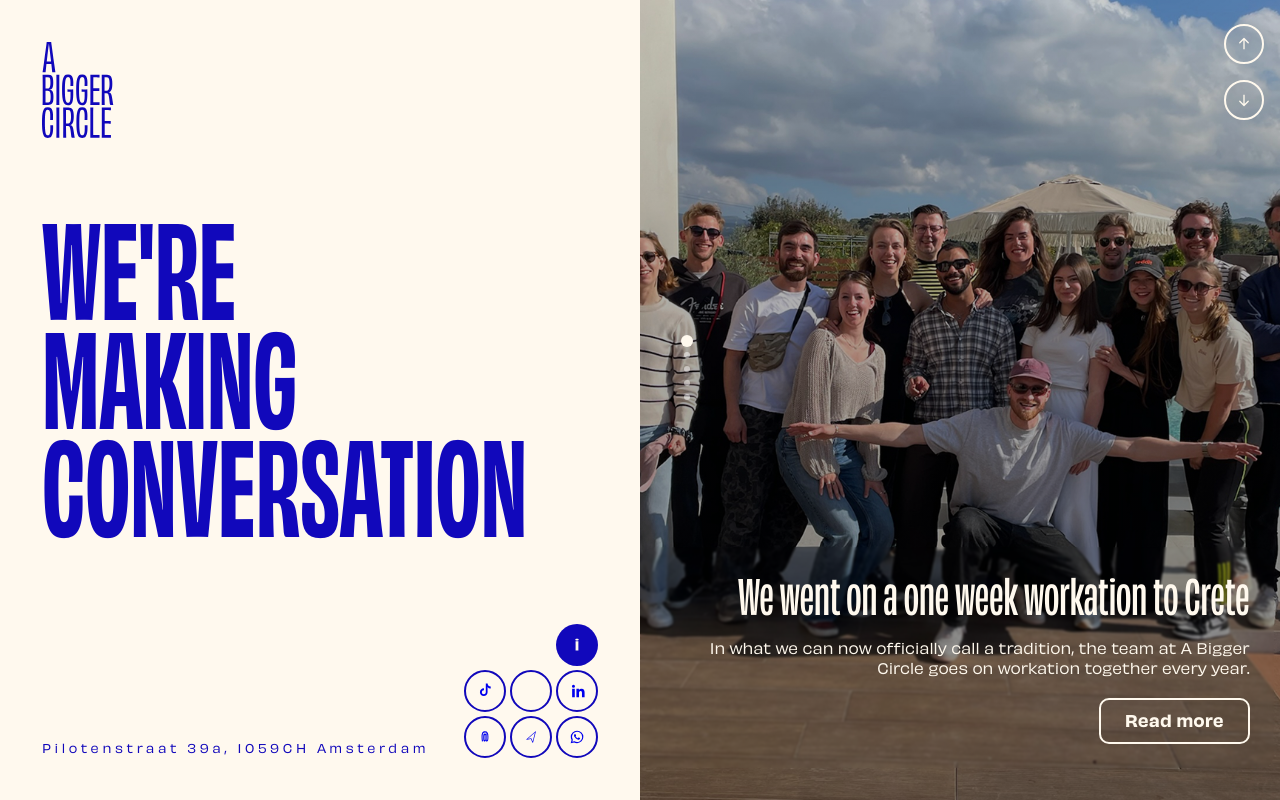
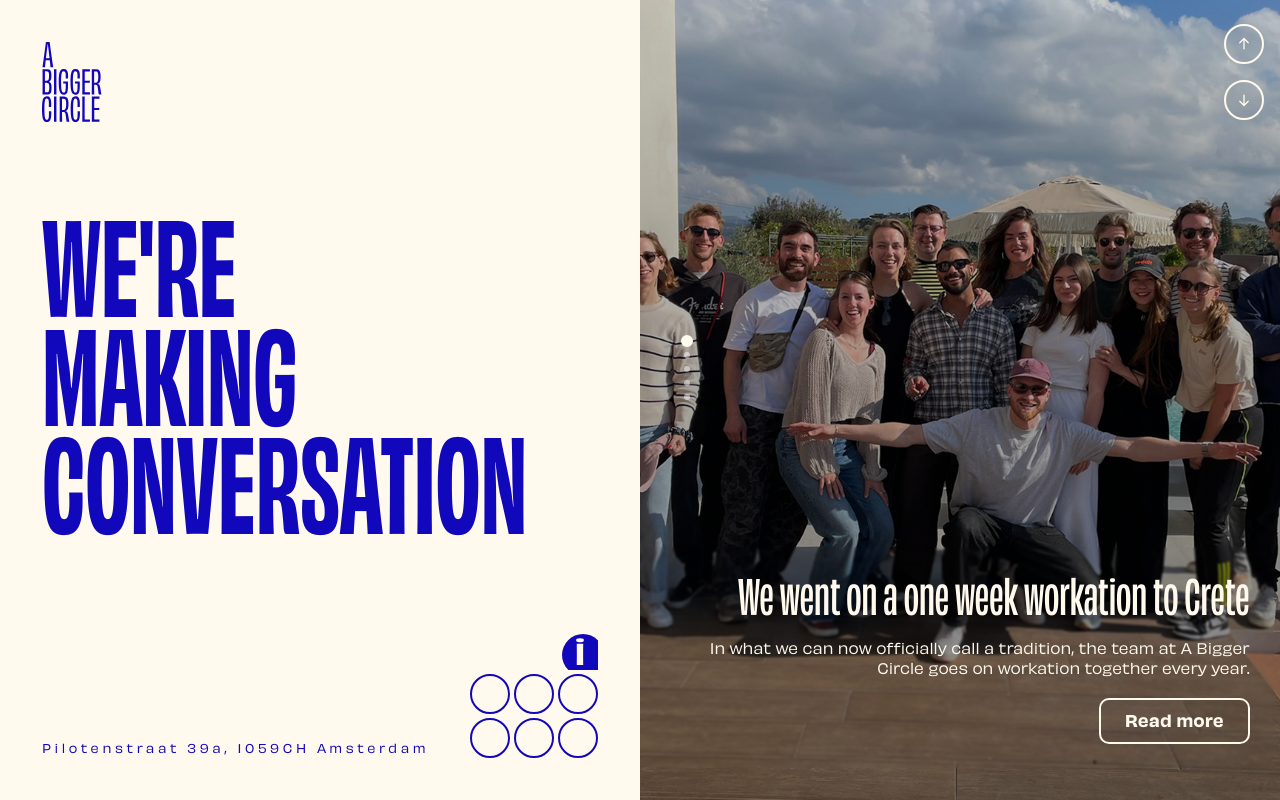
Before and after one commit to TanPham0000/ABC, a PHP site: page / in a window 1280 px wide. Run offline with PHP 8.4, Linux system fonts and the light colour scheme.

Commit message:
30/04/2025 svg broken

```diff
--- a/css/carousel.css
+++ b/css/carousel.css
@@ -97,24 +97,24 @@
 }
 
 .carousel-btn {
+  display: flex;
+  justify-content: center;
+  align-items: center;
   width: 2.5rem;
   height: 2.5rem;
   border-radius: 50%;
   cursor: pointer;
-
 }
 
 #nextBtn, #prevBtn {
   background: transparent;
-
+  fill: transparent;
   border: 2px solid var(--secondary);
   transition: var(--transition);
 }
 
-#nextBtn:hover, #prevBtn:hover {
-  background: var(--secondary);
-  color: var(--primary);
-  mix-blend-mode: screen;
+#nextBtn:hover, #prevBtn:hover{
+  background: var(--primary);
 }
 /* ===== Carousel Dots ===== */
 .carousel-dots {
--- a/css/icons.css
+++ b/css/icons.css
@@ -1,4 +1,3 @@
-
 /* Social Navigation Positioning */
 .social-nav {
   display: flex;
@@ -13,14 +12,6 @@
   flex-direction: column;
   gap: 4px;
 }
-.social-list {
-  display: flex;
-  flex-direction: column;
-  list-style: none;
-  padding: 0;
-  margin: 0;
-  gap: 4px;
-}
 .social-grid {
   display: grid;
   grid-template-columns: repeat(3, 1fr);
@@ -30,88 +21,34 @@
   list-style: none;
 }
 
-/* Social Link Adjustments */
+/* icon styles */
+svg {
+  display: flex;
+  justify-content: center;
+  align-items: center;
+  width: fit-content;
+  height: 36px;
+  margin: auto;
+  transition: all 0.3s ease;
+}
+
 .social-link {
   display: flex;
-  width: 42px;
-  height: 42px;
+  justify-content: center;
+  align-items: center;
+  width: 100%;
+  height: 100%;
+  border: 2px solid var(--primary);
   border-radius: 50%;
-  border: 2px solid var(--primary);
-  transition: var(--transition);
+  background-color: var(--secondary);
+  color: var(--primary);
+  text-decoration: none;
 }
 
-/* SVG icon styling */
-.social-link svg {
-  height: 48px;
-  fill: var(--secondary);
-}
-
-svg {
-  width: 100%;
-  height: 100%;
-  margin: 0 auto;
-}
-
-/* Info icon specific styling */
-.info-icon {
-  position: relative;
-  width: 42px;
-  height: 42px;
-  border-radius: 50%;
-  background-color: var(--primary);
-  display: flex;
-  justify-content: end;
-}
-
-.info-icon-item {
-  gap: 4px;
-  display: flex;
-}
-
-.info-icon .social-icon,
-.info-icon svg path {
-  fill: var(--secondary);
-  color: var(--primary);
-}
-
-.info-icon:hover {
-  background-color: var(--pink);
-  color: var(--primary);
-  border-color: var(--primary);
-  border-width: 2px solid;
-  transition: var(--transition);
-}
-
-/* Ensure SVGs are properly centered */
-.social-link svg,
-.info-icon svg {
-  display: block;
-  width: 100%;
-  height: 100%;
-  margin: 0 auto;
-}
-
-/* Hover effects */
 .social-link:hover {
-  transform: scale(1.05);
   background-color: var(--primary);
   color: var(--secondary);
-}
-
-/* Info Icon Specific */
-.info-icon {
-  background-color: var(--primary);
-  border-radius: 50%;
-  display: flex;
-  align-items: center;
-  justify-content: center;
-}
-.info-icon .social-icon {
-  color: var(--primary);
-}
-/* Overlay Social Icons - Different Color Scheme */
-.overlay .social-icon {
-  color: var(--primary);
+  transform: scale(1.05);
 }
 
 @media (max-width: 768px) {
--- a/css/overlay.css
+++ b/css/overlay.css
@@ -47,7 +47,7 @@
   display: flex;
   flex-direction: column;
   justify-content: space-between;
-  padding: 2rem 3rem;
+  padding: 42px;
   position: relative;
 }
 
@@ -73,7 +73,7 @@
 }
 
 .logo-desktop, .logo-mobile {
-  height: 6rem;
+  height: 5rem;
   justify-content: start;
 }
 
--- a/index.html
+++ b/index.html
@@ -11,7 +11,13 @@
     <link rel="stylesheet" href="./css/icons.css">
     <link rel="icon" href="assets/favicon.ico">
   </head>
+
    <body>
+    <!-- SVG Sprite Sheet -->
+    <svg xmlns="http://www.w3.org/2000/svg" style="display: none;">
+
+    </svg>
+
     <main class="container">
       <section class="left" aria-labelledby="conversation-title">
         <div class="inner-container">
@@ -33,17 +39,15 @@
               <div class="social-container">
                 <li class="info-icon-item">
                   <a href="/about" class="info-icon" aria-label="More information about us">
-                    <svg width="60" height="60" viewBox="0 0 60 60" xmlns="http://www.w3.org/2000/svg">
-                      <path d="M32.04 38h-4.07c.04-2.11.04-4.25.04-6.9 0-2.52-.02-4.39-.05-6.43h4.07c-.06 2-.06 3.78-.06 6.27v.57c0 2.82 0 4.49.07 6.49m.37-15.62c0 .66-.33 1.25-2.4 1.25-2.09 0-2.42-.59-2.42-1.25 0-.7.37-1.17 2.42-1.17 2.02 0 2.4.47 2.4 1.17" fill="currentColor"/>
-                    </svg>
+                    <svg xmlns="http://www.w3.org/2000/svg" fill="none" viewBox="0 0 72 72"><circle cx="42" cy="42" r="42" fill="#1108BB"/><path fill="#FFF9EE" d="M42.476 62h-12.95c.14-6.72.14-13.51.14-21.98 0-7.98-.07-13.93-.14-20.44h12.95c-.21 6.37-.21 12.04-.21 19.95V41.35c0 8.96 0 14.28.21 20.65Zm1.19-49.7c0 2.1-1.05 3.99-7.63 3.99-6.65 0-7.7-1.89-7.7-3.99 0-2.24 1.19-3.71 7.7-3.71 6.44 0 7.63 1.47 7.63 3.71Z"/></svg>
                   </a>
                 </li>
                 <ul class="social-grid">
                   <!-- TikTok -->
                   <li>
                     <a href="https://tiktok.com/@abiggercircle" class="social-link" aria-label="TikTok" target="_blank">
-                      <svg width="60" height="60" viewBox="0 0 60 60" xmlns="http://www.w3.org/2000/svg">
-                        <path d="M39 26.1a5.3 5.3 0 0 1-4.93-2.4v8.22c0 3.36-2.7 6.08-6.04 6.08S22 35.28 22 31.93s2.7-6.08 6.04-6.08l.37.02v3c-.13-.02-.24-.05-.37-.05a3.09 3.09 0 0 0-3.08 3.1 3.09 3.09 0 0 0 3.08 3.11c1.7 0 3.2-1.35 3.2-3.07L31.27 18h2.85A5.33 5.33 0 0 0 39 22.77v3.32Z" fill="currentColor"/>
+                      <svg width="60" height="60">
+                        <use xlink:href="#tiktok-icon"></use>
                       </svg>
                     </a>
                   </li>
@@ -51,17 +55,18 @@
                   <!-- Instagram -->
                   <li>
                     <a href="https://instagram.com/abiggercircle" class="social-link" aria-label="Instagram" target="_blank">
-                      <svg xmlns="http://www.w3.org/2000/svg" x="0px" y="0px" width="48" height="48" viewBox="0 0 48 48">
-                        <path d="M 16.5 5 C 10.16639 5 5 10.16639 5 16.5 L 5 31.5 C 5 37.832757 10.166209 43 16.5 43 L 31.5 43 C 37.832938 43 43 37.832938 43 31.5 L 43 16.5 C 43 10.166209 37.832757 5 31.5 5 L 16.5 5 z M 16.5 8 L 31.5 8 C 36.211243 8 40 11.787791 40 16.5 L 40 31.5 C 40 36.211062 36.211062 40 31.5 40 L 16.5 40 C 11.787791 40 8 36.211243 8 31.5 L 8 16.5 C 8 11.78761 11.78761 8 16.5 8 z M 34 12 C 32.895 12 32 12.895 32 14 C 32 15.105 32.895 16 34 16 C 35.105 16 36 15.105 36 14 C 36 12.895 35.105 12 34 12 z M 24 14 C 18.495178 14 14 18.495178 14 24 C 14 29.504822 18.495178 34 24 34 C 29.504822 34 34 29.504822 34 24 C 34 18.495178 29.504822 14 24 14 z M 24 17 C 27.883178 17 31 20.116822 31 24 C 31 27.883178 27.883178 31 24 31 C 20.116822 31 17 27.883178 17 24 C 17 20.116822 20.116822 17 24 17 z"></path>
+                      <svg width="60" height="60">
+                        <use xlink:href="#instagram-icon"></use>
                       </svg>
                     </a>
                   </li>
 
+
                   <!-- LinkedIn -->
                   <li>
                     <a href="https://linkedin.com/company/abiggercircle" class="social-link" aria-label="LinkedIn" target="_blank">
-                      <svg width="60" height="60" viewBox="0 0 60 60" xmlns="http://www.w3.org/2000/svg">
-                        <path d="M22.33 26.64H26.5V40h-4.17V26.64ZM24.41 20a2.4 2.4 0 1 1 0 4.81 2.41 2.41 0 0 1-2.41-2.41A2.4 2.4 0 0 1 24.41 20Zm4.67 6.64h3.97v1.83h.05a4.35 4.35 0 0 1 3.92-2.17c4.19 0 4.97 2.77 4.97 6.37V40h-4.14v-6.5c0-1.55-.03-3.54-2.16-3.54-2.12 0-2.48 1.69-2.48 3.43V40h-4.14V26.64Z" fill="currentColor"/>
+                      <svg width="60" height="60">
+                        <use xlink:href="#linkedin-icon"></use>
                       </svg>
                     </a>
                   </li>
@@ -69,8 +74,8 @@
                   <!-- Email -->
                   <li>
                     <a href="mailto:contact@abiggercircle.com" class="social-link" aria-label="Email us" target="_blank">
-                      <svg width="60" height="60" viewBox="0 0 60 60" xmlns="http://www.w3.org/2000/svg">
-                        <path d="M30.07 20.98c4 0 5.37 2.9 5.37 8.78 0 5.66-.77 7.4-2.49 7.4-1.25 0-1.82-.67-1.84-2.2H31c-.22 1.18-.7 2.2-1.8 2.2-1.44 0-2.03-1.02-2.03-6.72 0-5.17.77-6.02 1.91-6.02.68 0 1.19.44 1.48 1.18l.1-.02-.02-.99c.36.02.73.05 1.08.05.24 0 .62 0 .97-.03-.07 1.57-.07 4.87-.07 9.18 0 .97.14 1.27.47 1.27.44 0 .7-.9.7-5.12 0-4.82-.57-7.24-3.7-7.24-3.08 0-3.91 2.18-3.91 7.4 0 2.24.26 4.74.77 6.66a8.7 8.7 0 0 0-1.8.4c-.45-2.1-.6-4.8-.6-7.22 0-6.18 1.54-8.96 5.52-8.96Zm-.86 9.38c0 4.09.25 4.57.7 4.57.43 0 .76-.44.76-2v-5.87a1.32 1.32 0 0 0-.6-.15c-.57 0-.86.4-.86 3.83Z" fill="currentColor"/>
+                      <svg width="60" height="60">
+                        <use xlink:href="#email-icon"></use>
                       </svg>
                     </a>
                   </li>
@@ -78,8 +83,8 @@
                   <!-- X (Twitter) -->
                   <li>
                     <a href="https://x.com/abiggercircle" class="social-link" aria-label="X" target="_blank">
-                      <svg width="60" height="60" viewBox="0 0 60 60" xmlns="http://www.w3.org/2000/svg">
-                        <path d="m33.27 38.54 4.37-16.98c.06-.23-.02-.44-.2-.53-.17-.08-.41-.03-.6.13L22.84 33.4c-.18.16-.28.4-.23.62.05.2.25.33.47.3l6.67-1.05 2.51 5.57a.38.38 0 0 0 .18.19c.1.05.23.06.36.01a.75.75 0 0 0 .47-.5Zm-2.65-6.18a.37.37 0 0 0-.17-.18.45.45 0 0 0-.27-.04l-5.44.84L36.25 22.93l-3.6 13.98-1.97-4.43-.06-.12Z" fill="currentColor"/>
+                      <svg width="60" height="60">
+                        <use xlink:href="#x-icon"></use>
                       </svg>
                     </a>
                   </li>
@@ -87,16 +92,14 @@
                   <!-- WhatsApp -->
                   <li>
                     <a href="https://wa.me/1234567890" class="social-link" aria-label="WhatsApp" target="_blank">
-                      <svg width="60" height="60" viewBox="0 0 60 60" xmlns="http://www.w3.org/2000/svg">
-                        <path d="m20 40 1.43-5.35A9.8 9.8 0 0 1 20.2 29.88a9.9 9.9 0 0 1 19.8 0 9.9 9.9 0 0 1-9.9 9.88 9.96 9.96 0 0 1-4.71-1.2L20 40Zm5.66-3.45.34.2a8.04 8.04 0 0 0 4.1 1.14c4.42 0 8.02-3.6 8.02-8.01a8.03 8.03 0 1 0-14.88 4.15l.22.34-.8 2.99 3-.8Z" fill="currentColor"/>
-                        <path fill-rule="evenodd" clip-rule="evenodd" d="M33.78 31.25c-.4-.24-.93-.51-1.42-.31-.36.15-.6.72-.84 1.01-.12.16-.26.17-.45.1a6.4 6.4 0 0 1-3.2-2.74c-.13-.2-.11-.35.04-.54.23-.27.53-.57.58-.94.07-.37-.1-.79-.26-1.11-.2-.42-.4-1.01-.82-1.25-.38-.22-.89-.1-1.23.18a2.5 2.5 0 0 0-.86 1.98c0 .2.02.42.08.62.12.49.34.95.6 1.38.2.33.4.65.63.95a9.95 9.95 0 0 0 2.72 2.53c.53.33 1.1.61 1.7.8.67.23 1.26.46 1.98.32.75-.15 1.5-.61 1.8-1.34.09-.2.13-.45.08-.68-.1-.47-.74-.75-1.12-.97z" fill="currentColor"/>
+                      <svg width="60" height="60">
+                        <use xlink:href="#whatsapp-icon"></use>
                       </svg>
                     </a>
                   </li>
                 </ul>
               </div>
           </nav>
-
         </div>
       </section>
 
@@ -165,7 +168,7 @@
           </nav>
       </section>
 
-      <!-- Overlay Container -->
+      <!-- Overlay content -->
       <!-- Overlay for "Crete" -->
       <section class="overlay" id="crete-overlay">
         <div class="overlay-split">
@@ -315,7 +318,6 @@
           </section>
         </div>
       </section>
-      </section>
 
     </main>
     <script src="js/carousel.js"></script>
```
Also changed, not shown: assets/icons-Ultramarine/email.svg, assets/icons-Ultramarine/info.svg, assets/icons-Ultramarine/instagram.svg, assets/icons-Ultramarine/linkedIn.svg, assets/icons-Ultramarine/tiktok.svg, assets/icons-Ultramarine/website.svg, assets/icons-Ultramarine/whatsapp.svg. Lines whose indentation alone changed are shown as unchanged.
